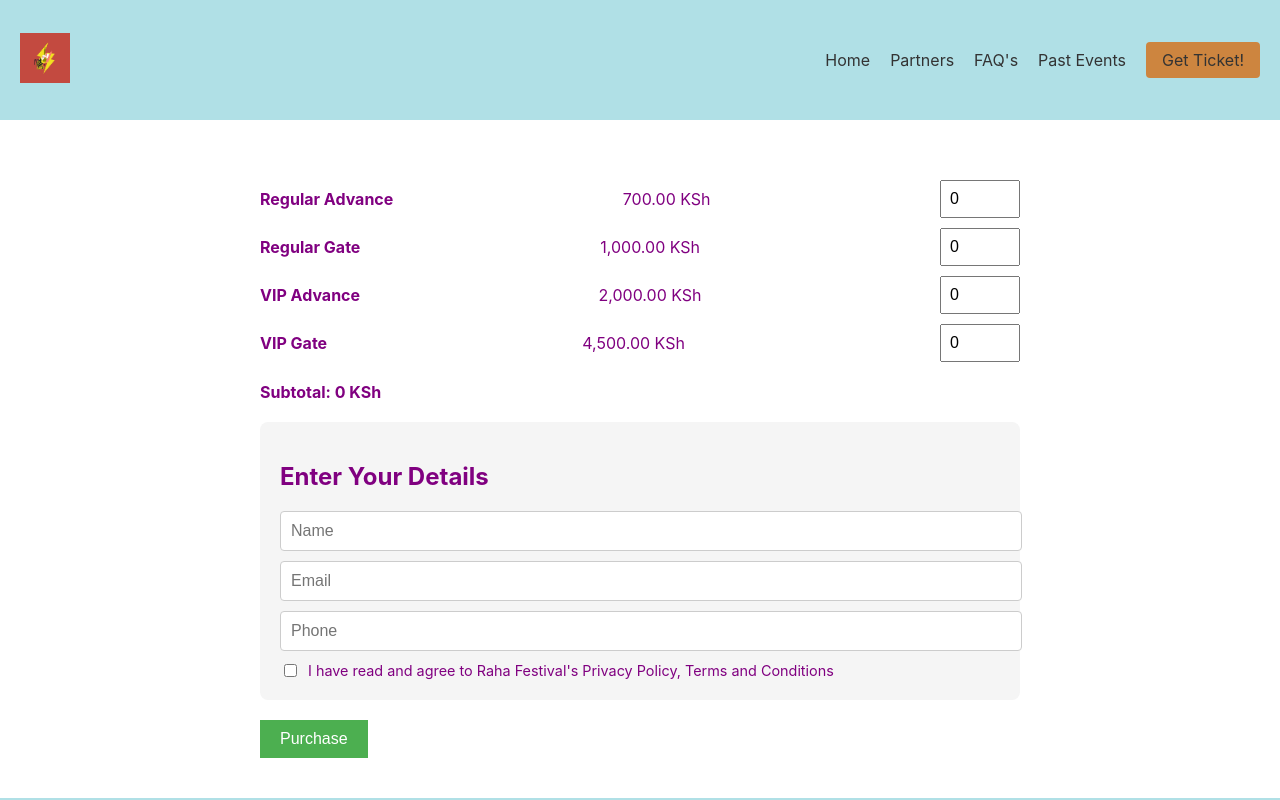
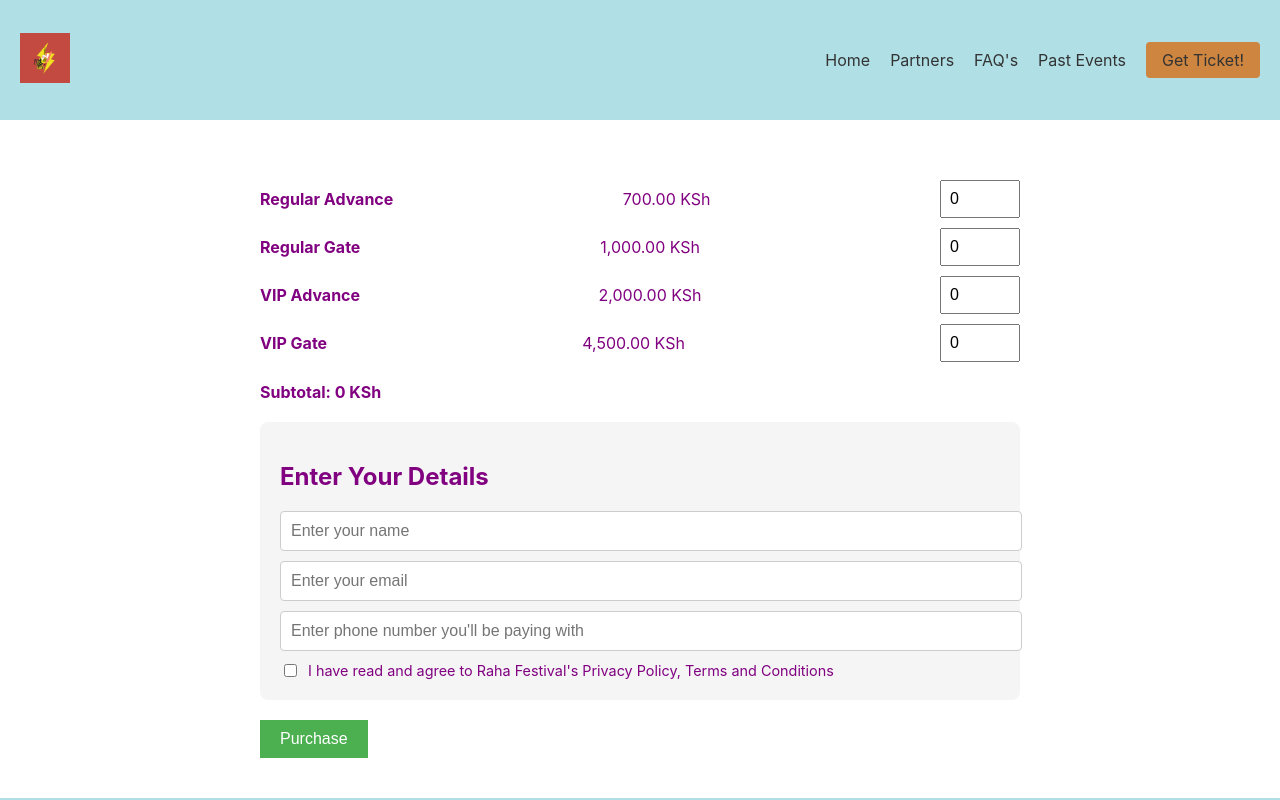
Before and after one commit to Castro32/Festival-Booking, a React (Create React App) app: page /booking in a window 1280 px wide. Shown: the top 800 px of the page. Built offline with nearby package versions, Linux system fonts and the light colour scheme.

Commit message:
updated booking section

```diff
--- a/src/Components/Booking/Booking.jsx
+++ b/src/Components/Booking/Booking.jsx
@@ -181,19 +181,19 @@ const Booking = () => {
           <h2>Enter Your Details</h2>
           <DetailsInput
             type="text"
-            placeholder="Name"
+            placeholder="Enter your name"
             value={name}
             onChange={(e) => setName(e.target.value)}
           />
           <DetailsInput
             type="email"
-            placeholder="Email"
+            placeholder="Enter your email"
             value={email}
             onChange={(e) => setEmail(e.target.value)}
           />
           <DetailsInput
             type="tel"
-            placeholder="Phone"
+            placeholder="Enter phone number you'll be paying with"
             value={phone}
             onChange={(e) => setPhone(e.target.value)}
           />
```
